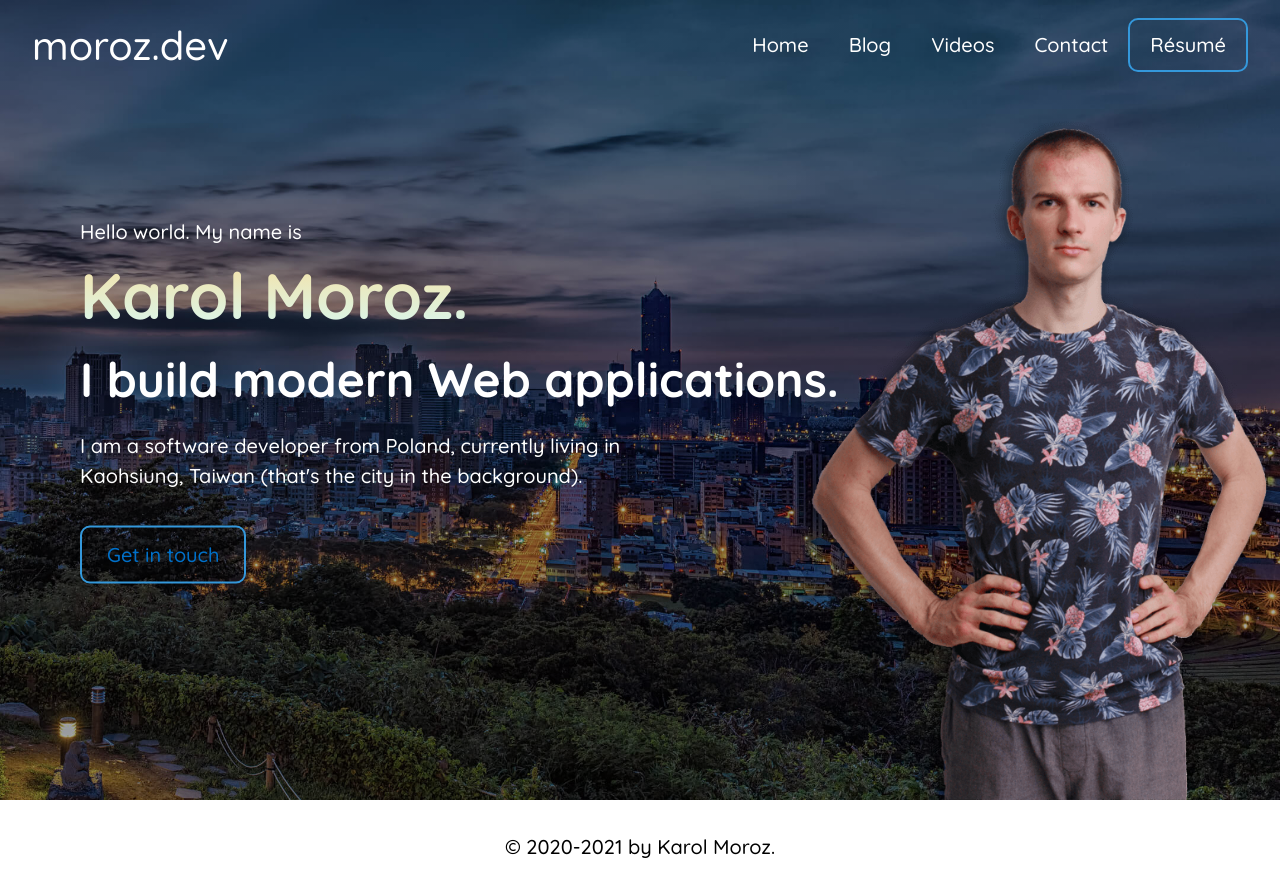
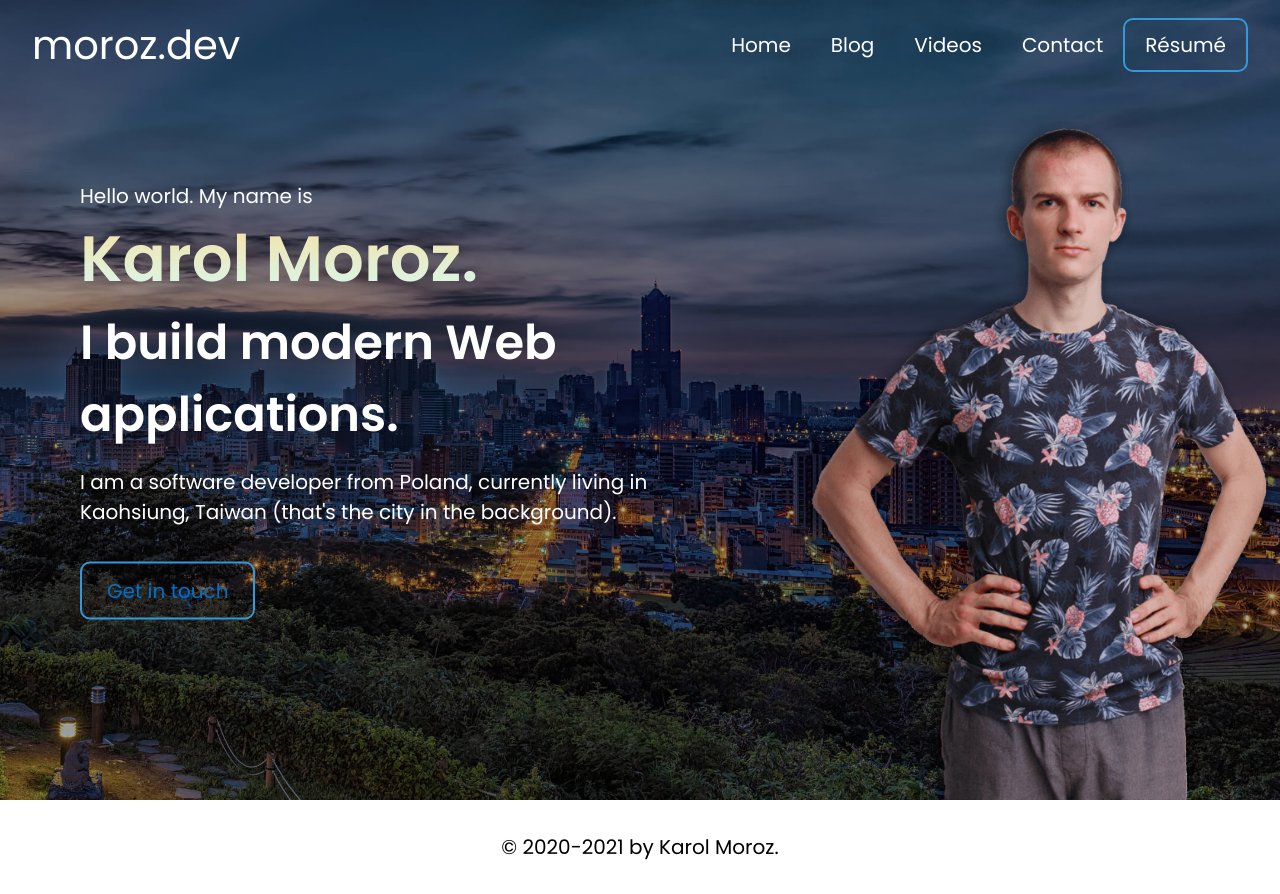
Before and after one commit to moroz/moroz.dev, a Next.js app: page / in a window 1280 px wide. Built offline with nearby package versions, Linux system fonts and the light colour scheme.

Commit message:
Set main font to Poppins

```diff
--- a/css/_variables.sass
+++ b/css/_variables.sass
@@ -18,7 +18,7 @@ $desktop-width: 1024px
   @media (min-width: #{$desktop-width})
     @content
 
-$font-sans: Quicksand, -apple-system,BlinkMacSystemFont,Roboto,Helvetica Neue,Arial,Noto Sans,sans-serif,Apple Color Emoji,Segoe UI Emoji,Segoe UI Symbol, Noto Color Emoji, PingFang TC, Hiragino Sans GB W3, Noto Sans CJK TC, Source Han Sans TW, Source Han Sans SC, Droid Sans Fallback, Microsoft Yahei, Microsoft JhengHei, \\5fae\8f6f\96c5\9ed1, Noto Sans TC, STXihei, \\534e\6587\7ec6\9ed1
+$font-sans: Poppins, Quicksand, -apple-system,BlinkMacSystemFont,Roboto,Helvetica Neue,Arial,Noto Sans,sans-serif,Apple Color Emoji,Segoe UI Emoji,Segoe UI Symbol, Noto Color Emoji, PingFang TC, Hiragino Sans GB W3, Noto Sans CJK TC, Source Han Sans TW, Source Han Sans SC, Droid Sans Fallback, Microsoft Yahei, Microsoft JhengHei, \\5fae\8f6f\96c5\9ed1, Noto Sans TC, STXihei, \\534e\6587\7ec6\9ed1
 
 $font-monospace: SFMono-Regular,Menlo,Monaco,Consolas,"Liberation Mono","Courier New",monospace
 
--- a/css/base.sass
+++ b/css/base.sass
@@ -8,7 +8,7 @@ body
   color: var(--body-fg)
   font-family: $font-sans
   font-size: 1.25rem
-  font-weight: 500
+  font-weight: 400
   line-height: 1.5
   +fluid-type($mobile-width, $desktop-width, 16px, 20px)
   overflow-y: scroll
--- a/layout/Layout.tsx
+++ b/layout/Layout.tsx
@@ -18,13 +18,9 @@ const Layout = ({ children, title, className }: Props) => (
       <meta charSet="utf-8" />
       <meta name="viewport" content="initial-scale=1.0, width=device-width" />
       <link
-        href="https://fonts.googleapis.com/css2?family=Quicksand:wght@400;500;700&display=swap"
+        href="https://fonts.googleapis.com/css2?family=Poppins:wght@400;600&display=swap"
         rel="stylesheet"
       />
-      {/* <link
-        href="https://fonts.googleapis.com/css2?family=Inter:wght@400;500;600;700&display=swap"
-        rel="stylesheet"
-      /> */}
     </Head>
     <Header />
     <main role="main" id="main">
```
